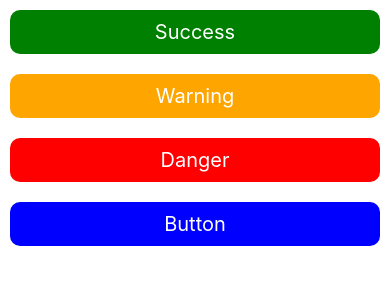
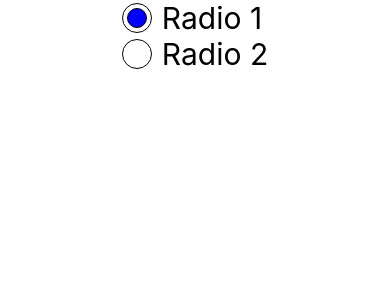
Before and after one commit to rameshbanakar/react-native, a React Native app: screen / in a window 390 px wide. Shown: the top 300 px of the page. Built offline with nearby package versions, Linux system fonts and the light colour scheme.

Commit message:
radio button

```diff
--- a/App.tsx
+++ b/App.tsx
@@ -12,6 +12,7 @@ import SelectionListView from './component/SelectionList';
 import ClassComponent from './component/ClassComponent';
 import Responsive from './component/Responsive';
 import StyleButton from './component/StyleButton';
+import RadioButton from './component/RadioButton';
 
 function App(): React.JSX.Element {
   const hello=()=>{
@@ -30,7 +31,8 @@ function App(): React.JSX.Element {
       {/* <SelectionListView /> */}
       {/* <ClassComponent/> */}
       {/* <Responsive/> */}
-      <StyleButton/>
+      {/* <StyleButton/> */}
+      <RadioButton/>
     </View>
   );
 }
--- /dev/null
+++ b/component/RadioButton.js
@@ -0,0 +1,56 @@
+import React, {useState} from 'react';
+import {View, Text, StyleSheet, TouchableOpacity} from 'react-native';
+function RadioButton() {
+    const [selectedRadio,setSelectedRadio]=useState(1)
+
+  return (
+    <View style={styles.main}>
+      <TouchableOpacity onPress={() => setSelectedRadio(1)}>
+        <View style={styles.radioAndText}>
+          <View style={styles.radio}>
+            {selectedRadio === 1 ? <View style={styles.Select}></View> : null}
+          </View>
+          <Text style={styles.radioText}>Radio 1</Text>
+        </View>
+      </TouchableOpacity>
+      <TouchableOpacity onPress={() => setSelectedRadio(2)}>
+        <View style={styles.radioAndText}>
+          <View style={styles.radio}>
+            {selectedRadio === 2 ? <View style={styles.Select}></View> : null}
+          </View>
+          <Text style={styles.radioText}>Radio 2</Text>
+        </View>
+      </TouchableOpacity>
+    </View>
+  );
+}
+const styles = StyleSheet.create({
+  main: {
+    margin: 'auto',
+  },
+  radioText: {
+    fontSize: 30,
+  },
+  radioAndText: {
+    flexDirection: 'row',
+    alignItems: 'center',
+  },
+  radio: {
+    height: 30,
+    width: 30,
+    borderColor: 'black',
+    borderWidth: 1,
+    borderRadius: 15,
+    marginRight: 10,
+  },
+  Select: {
+    height: 20,
+    width: 20,
+    borderWidth: 1,
+    borderRadius: 15,
+    margin:"auto",
+    backgroundColor:"blue"
+  },
+});
+
+export default RadioButton
```
